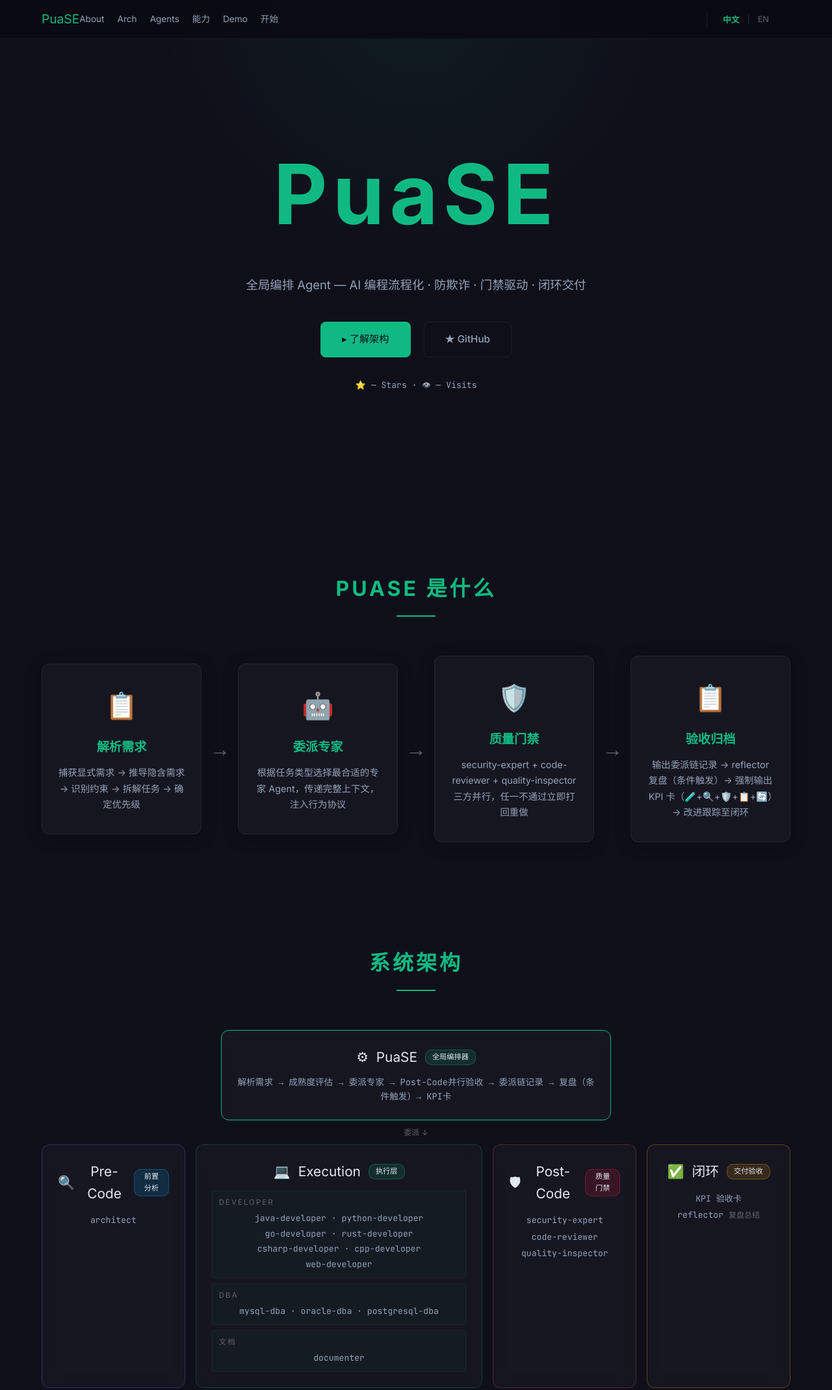
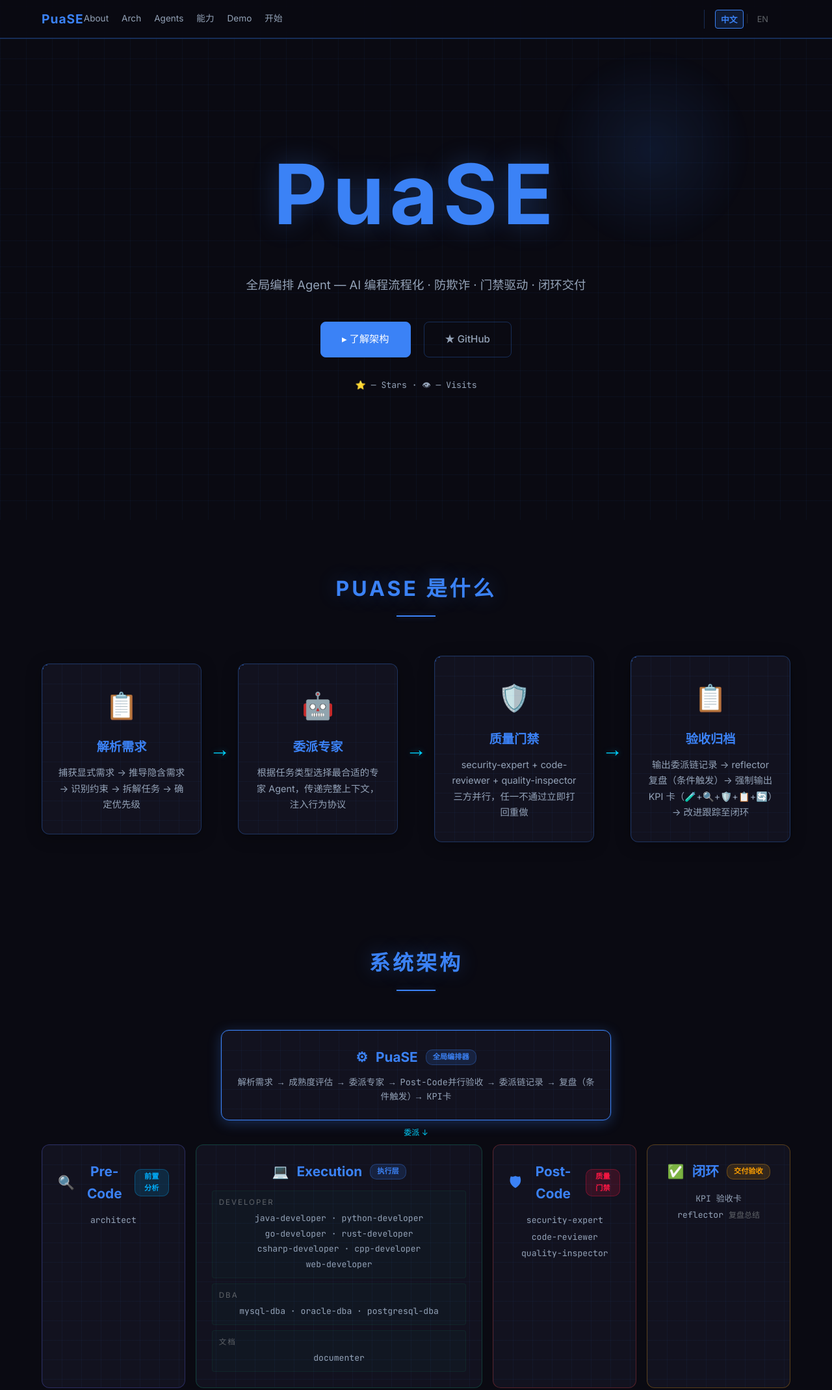
Before and after one commit to zeekling/PuaSE, a website built with Vite: page website/index.html in a window 1280 px wide. Shown: the top 2139 px of the page at 65% size. Built offline with nearby package versions, Linux system fonts and the light colour scheme; no server answers; files whose address does not match are found by name.

Commit message:
feat: redesign website with royal blue grid tech theme

```diff
--- a/website/src/style.css
+++ b/website/src/style.css
@@ -1,21 +1,43 @@
 :root {
-  --bg-primary: #0f0f1a;
+  /* 主背景色 */
+  --bg-primary: #0a0a12;
   --bg-card: #12121f;
   --bg-elevated: #1a1a2e;
-  --emerald: #10b981;
-  --hover-emerald: #059669;
-  --status-red: #ef4444;
-  --indigo: #6366f1;
+
+  /* 皇家蓝科技风 */
+  --primary-blue: #3b82f6;
+  --primary-blue-dark: #2563eb;
+  --primary-blue-light: #60a5fa;
+  --cyan-accent: #00d4ff;
+
+  /* 文字 */
   --text-primary: #e2e8f0;
   --text-secondary: #94a3b8;
   --text-dim: #5f6368;
-  --text-muted: #64748b;
-  --glass-bg: rgba(255, 255, 255, 0.03);
-  --glass-border: rgba(255, 255, 255, 0.06);
-  --glass-blur: 12px;
+
+  /* 边框色 */
+  --border-primary: rgba(59, 130, 246, 0.3);
+  --border-hover: rgba(59, 130, 246, 0.6);
+
+  /* 发光效果 */
+  --glow-primary: rgba(59, 130, 246, 0.3);
+  --glow-hover: rgba(59, 130, 246, 0.5);
+  --glow-strong: rgba(0, 212, 255, 0.4);
+
+  /* 科技网格图案 */
+  --grid-color: rgba(59, 130, 246, 0.05);
+
+  /* 语义色（保留） */
+  --status-success: #10b981;
+  --status-warning: #f59e0b;
+  --status-error: #ef4444;
+  --status-info: #3b82f6;
+
+  /* 字体（保留） */
   --font-heading: 'Inter', sans-serif;
   --font-body: 'Inter', -apple-system, BlinkMacSystemFont, sans-serif;
   --font-code: 'JetBrains Mono', monospace;
+
   --max-width: 1200px;
   --nav-height: 60px;
 }
@@ -40,12 +62,12 @@
 }
 
 a {
-  color: var(--emerald);
+  color: var(--primary-blue);
   text-decoration: none;
   transition: color 0.3s;
 }
 a:hover {
-  color: var(--indigo);
+  color: var(--primary-blue-light);
 }
 
 .section {
@@ -60,18 +82,20 @@
   font-size: 2rem;
   text-align: center;
   margin-bottom: 60px;
-  color: var(--emerald);
+  color: var(--primary-blue);
   text-transform: uppercase;
   letter-spacing: 4px;
   position: relative;
+  text-shadow: 0 0 30px var(--glow-primary);
 }
 .section-title::after {
   content: '';
   display: block;
   width: 60px;
   height: 2px;
-  background: var(--emerald);
+  background: var(--primary-blue);
   margin: 16px auto 0;
+  box-shadow: 0 0 10px var(--glow-primary);
 }
 
 /* Scroll animations */
@@ -103,14 +127,21 @@
   transform: translateX(0);
 }
 
+/* === 科技网格背景 === */
+.grid-bg {
+  background-image:
+    linear-gradient(var(--grid-color) 1px, transparent 1px),
+    linear-gradient(90deg, var(--grid-color) 1px, transparent 1px);
+  background-size: 30px 30px;
+}
+
 /* === Navigation === */
 .nav {
   position: fixed;
   top: 0; left: 0; right: 0;
   z-index: 100;
-  background: rgba(10, 10, 18, 0.9);
-  backdrop-filter: blur(10px);
-  border-bottom: 1px solid var(--glass-border);
+  background: rgba(10, 10, 18, 0.95);
+  border-bottom: 2px solid var(--border-primary);
   height: var(--nav-height);
 }
 .nav-inner {
@@ -125,15 +156,28 @@
 .nav-logo {
   font-family: var(--font-heading);
   font-size: 1.2rem;
-  color: var(--emerald) !important;
+  color: var(--primary-blue) !important;
+  font-weight: 700;
+  letter-spacing: 1px;
 }
 .nav-links { display: flex; gap: 20px; }
 .nav-links a {
   font-size: 0.85rem;
   color: var(--text-secondary) !important;
   transition: color 0.3s;
+  position: relative;
 }
-.nav-links a:hover { color: var(--emerald) !important; }
+.nav-links a::after {
+  content: '';
+  position: absolute;
+  bottom: -4px; left: 0;
+  width: 0; height: 2px;
+  background: var(--primary-blue);
+  box-shadow: 0 0 8px var(--glow-primary);
+  transition: width 0.3s ease;
+}
+.nav-links a:hover { color: var(--primary-blue) !important; }
+.nav-links a:hover::after { width: 100%; }
 .nav-toggle { display: none; background: none; border: none; color: var(--text-primary); font-size: 1.5rem; cursor: pointer; }
 
 /* Language Toggle */
@@ -143,11 +187,11 @@
   gap: 4px;
   margin-left: auto;
   padding-left: 16px;
-  border-left: 1px solid var(--glass-border);
+  border-left: 1px solid var(--border-primary);
 }
 .lang-btn {
   background: none;
-  border: none;
+  border: 1px solid transparent;
   color: var(--text-dim);
   font-family: var(--font-body);
   font-size: 0.8rem;
@@ -157,10 +201,13 @@
   transition: all 0.3s;
 }
 .lang-btn:hover {
+  border-color: var(--border-primary);
   color: var(--text-secondary);
 }
 .lang-btn.active {
-  color: var(--emerald);
+  background: rgba(59, 130, 246, 0.15);
+  border-color: var(--primary-blue);
+  color: var(--primary-blue);
   font-weight: 600;
 }
 .lang-divider {
@@ -175,12 +222,12 @@
   align-items: center;
   margin-left: 12px;
   padding-left: 12px;
-  border-left: 1px solid var(--glass-border);
+  border-left: 1px solid var(--border-primary);
 }
 .version-select {
   background: transparent;
   color: var(--text-primary);
-  border: 1px solid var(--glass-border);
+  border: 1px solid var(--border-primary);
   border-radius: 4px;
   padding: 4px 8px;
   font-family: var(--font-code);
@@ -190,7 +237,7 @@
   transition: border-color 0.3s;
 }
 .version-select:hover {
-  border-color: var(--emerald);
+  border-color: var(--primary-blue);
 }
 .version-select option {
   background: var(--bg-card);
@@ -205,16 +252,28 @@
   align-items: center;
   justify-content: center;
   overflow: hidden;
+  background: var(--bg-primary);
 }
 .hero::before {
   content: '';
   position: absolute;
-  top: -50%;
-  left: 50%;
-  transform: translateX(-50%);
-  width: 800px;
-  height: 800px;
-  background: radial-gradient(circle, rgba(16, 185, 129, 0.08) 0%, transparent 70%);
+  top: 0; left: 0; right: 0; bottom: 0;
+  background-image:
+    linear-gradient(var(--grid-color) 1px, transparent 1px),
+    linear-gradient(90deg, var(--grid-color) 1px, transparent 1px);
+  background-size: 40px 40px;
+  animation: grid-move 20s linear infinite;
+  pointer-events: none;
+}
+.hero::after {
+  content: '';
+  position: absolute;
+  top: 10%; right: 10%;
+  width: 300px; height: 300px;
+  background: radial-gradient(circle, var(--glow-primary) 0%, transparent 70%);
+  border-radius: 50%;
+  opacity: 0.3;
+  animation: pulse 4s ease-in-out infinite;
   pointer-events: none;
 }
 .hero-content {
@@ -226,19 +285,20 @@
 .hero-title {
   font-family: var(--font-heading);
   font-size: clamp(3.5rem, 12vw, 8rem);
-  font-weight: 700;
-  color: var(--emerald);
+  font-weight: 800;
+  color: var(--primary-blue);
   letter-spacing: 8px;
   margin-bottom: 20px;
+  text-shadow: 0 0 40px var(--glow-primary);
 }
 .hero-subtitle {
   font-family: var(--font-code);
   font-size: clamp(1rem, 2.5vw, 1.5rem);
-  color: var(--text-secondary);
+  color: var(--cyan-accent);
   min-height: 2em;
   margin-bottom: 16px;
 }
-.hero-subtitle::before { content: '> '; color: var(--emerald); }
+.hero-subtitle::before { content: '> '; color: var(--primary-blue); }
 .hero-desc {
   font-size: clamp(0.9rem, 1.8vw, 1.15rem);
   color: var(--text-secondary);
@@ -267,22 +327,26 @@
   border: 1px solid transparent;
 }
 .btn-primary {
-  background: var(--emerald);
-  color: var(--bg-primary);
-  border-color: var(--emerald);
+  background: var(--primary-blue);
+  color: #fff;
+  border-color: var(--primary-blue);
 }
 .btn-primary:hover {
   background: transparent;
-  color: var(--hover-emerald);
-  box-shadow: 0 0 0 1px var(--hover-emerald);
+  color: var(--primary-blue);
+  box-shadow:
+    0 0 20px var(--glow-hover),
+    0 0 40px var(--glow-strong);
 }
 .btn-secondary {
   background: transparent;
   color: var(--text-secondary);
-  border-color: var(--glass-border);
+  border-color: var(--border-primary);
 }
 .btn-secondary:hover {
-  border-color: var(--hover-emerald);
+  border-color: var(--primary-blue);
+  color: var(--primary-blue);
+  box-shadow: 0 0 15px var(--glow-primary);
 }
 
 /* === Hero Stats === */
@@ -296,20 +360,49 @@
   min-height: 1.5em;
 }
 .hero-stats:hover {
-  color: var(--hover-emerald);
+  color: var(--primary-blue);
 }
 
-/* === Glass Card Base === */
+/* === Card Base（深色 + 网格 + 蓝色边框 + 发光） === */
 .glass-card {
-  background: var(--glass-bg);
-  border: 1px solid var(--glass-border);
+  position: relative;
+  overflow: hidden;
+  background: var(--bg-card);
+  border: 1px solid var(--border-primary);
   border-radius: 12px;
   box-shadow: 0 4px 24px rgba(0, 0, 0, 0.3);
   transition: all 0.3s ease;
 }
+.glass-card::before {
+  content: '';
+  position: absolute;
+  top: 0; left: 0; right: 0; bottom: 0;
+  background-image:
+    linear-gradient(var(--grid-color) 1px, transparent 1px),
+    linear-gradient(90deg, var(--grid-color) 1px, transparent 1px);
+  background-size: 30px 30px;
+  pointer-events: none;
+}
+.glass-card::after {
+  content: '';
+  position: absolute;
+  top: 0; left: 0;
+  width: 8px; height: 8px;
+  border-top: 2px solid var(--primary-blue);
+  border-left: 2px solid var(--primary-blue);
+  border-radius: 4px 0 12px 0;
+  opacity: 0.6;
+  transition: opacity 0.3s ease;
+}
 .glass-card:hover {
-  border-color: var(--emerald);
-  box-shadow: 0 8px 32px rgba(0, 0, 0, 0.5);
+  border-color: var(--border-hover);
+  box-shadow:
+    0 0 20px var(--glow-hover),
+    0 4px 24px rgba(0, 0, 0, 0.4);
+  transform: translateY(-4px);
+}
+.glass-card:hover::after {
+  opacity: 1;
 }
 
 /* === Flow Cards === */
@@ -327,16 +420,14 @@
   padding: 32px 24px;
   text-align: center;
 }
-.flow-card:hover {
-  transform: translateY(-4px);
-}
 .flow-icon { font-size: 2.5rem; margin-bottom: 16px; }
-.flow-card h3 { font-family: var(--font-heading); font-size: 1.2rem; color: var(--emerald); margin-bottom: 12px; }
+.flow-card h3 { font-family: var(--font-heading); font-size: 1.2rem; color: var(--primary-blue); margin-bottom: 12px; }
 .flow-card p { font-size: 0.9rem; color: var(--text-secondary); line-height: 1.7; }
 .flow-arrow {
   font-size: 2rem;
-  color: var(--text-dim);
+  color: var(--cyan-accent);
   font-family: var(--font-heading);
+  text-shadow: 0 0 10px var(--glow-strong);
 }
 
 
@@ -348,18 +439,38 @@
   gap: 8px;
 }
 .arch-layer {
+  position: relative;
+  overflow: hidden;
   border-radius: 12px;
   padding: 24px;
   text-align: center;
   transition: all 0.3s ease;
   cursor: default;
 }
+.arch-layer::before {
+  content: '';
+  position: absolute;
+  top: 0; left: 0; right: 0; bottom: 0;
+  background-image:
+    linear-gradient(var(--grid-color) 1px, transparent 1px),
+    linear-gradient(90deg, var(--grid-color) 1px, transparent 1px);
+  background-size: 30px 30px;
+  pointer-events: none;
+}
 .arch-orchestrator {
-  background: var(--glass-bg);
-  border: 1px solid var(--emerald);
+  background: var(--bg-card);
+  border: 1px solid var(--primary-blue);
   min-width: 400px;
   max-width: 600px;
-  backdrop-filter: blur(var(--glass-blur));
+  box-shadow:
+    0 4px 20px var(--glow-primary),
+    0 0 0 1px rgba(59, 130, 246, 0.1);
+}
+.arch-orchestrator:hover {
+  border-color: var(--border-hover);
+  box-shadow:
+    0 0 25px var(--glow-hover),
+    0 4px 20px rgba(0, 0, 0, 0.4);
 }
 .arch-layer-header {
   display: flex;
@@ -368,53 +479,51 @@
   gap: 12px;
   margin-bottom: 12px;
 }
-.arch-layer-header span { font-family: var(--font-heading); font-size: 1.3rem; }
+.arch-layer-header span { font-family: var(--font-heading); font-size: 1.3rem; font-weight: 700; color: var(--primary-blue); }
 .arch-icon { font-size: 1.5rem; }
 .arch-badge {
   font-size: 0.7rem !important;
   padding: 2px 10px;
   border-radius: 10px;
-  background: rgba(16, 185, 129, 0.15);
-  border: 1px solid rgba(16, 185, 129, 0.3);
+  background: rgba(59, 130, 246, 0.15);
+  border: 1px solid rgba(59, 130, 246, 0.3);
+  color: var(--primary-blue);
 }
 .arch-layer-desc { font-size: 0.85rem; color: var(--text-secondary); font-family: var(--font-code); }
 .arch-connector {
   font-family: var(--font-heading);
   font-size: 0.75rem;
-  color: var(--text-dim);
+  color: var(--cyan-accent);
   text-align: center;
   line-height: 1.8;
 }
 .arch-columns { display: grid; grid-template-columns: 1fr 2fr 1fr 1fr; gap: 16px; }
 .arch-precode {
-  background: var(--glass-bg);
+  background: var(--bg-card);
   border: 1px solid rgba(99, 102, 241, 0.3);
   min-width: 0;
-  backdrop-filter: blur(var(--glass-blur));
 }
-.arch-precode:hover { border-color: rgba(99, 102, 241, 0.5); }
-.arch-precode .arch-badge { background: rgba(0,176,255,0.15); border-color: rgba(0,176,255,0.3); }
+.arch-precode:hover { border-color: rgba(99, 102, 241, 0.5); box-shadow: 0 0 20px rgba(99, 102, 241, 0.2); }
+.arch-precode .arch-badge { background: rgba(0,176,255,0.15); border-color: rgba(0,176,255,0.3); color: #00b0ff; }
 .arch-exec {
-  background: var(--glass-bg);
+  background: var(--bg-card);
   border: 1px solid rgba(16, 185, 129, 0.25);
   min-width: 0;
-  backdrop-filter: blur(var(--glass-blur));
 }
 .arch-postcode {
-  background: var(--glass-bg);
+  background: var(--bg-card);
   border: 1px solid rgba(239, 68, 68, 0.3);
   min-width: 0;
-  backdrop-filter: blur(var(--glass-blur));
 }
-.arch-postcode .arch-badge { background: rgba(255,23,68,0.15); border-color: rgba(255,23,68,0.3); }
+.arch-postcode:hover { box-shadow: 0 0 20px rgba(239, 68, 68, 0.15); }
+.arch-postcode .arch-badge { background: rgba(255,23,68,0.15); border-color: rgba(255,23,68,0.3); color: #ff1744; }
 .arch-closure {
-  background: var(--glass-bg);
+  background: var(--bg-card);
   border: 1px solid rgba(245, 158, 11, 0.3);
   min-width: 0;
-  backdrop-filter: blur(var(--glass-blur));
 }
-.arch-closure:hover { border-color: rgba(245, 158, 11, 0.5); }
-.arch-closure .arch-badge { background: rgba(245,158,11,0.15); border-color: rgba(245,158,11,0.3); }
+.arch-closure:hover { border-color: rgba(245, 158, 11, 0.5); box-shadow: 0 0 20px rgba(245, 158, 11, 0.2); }
+.arch-closure .arch-badge { background: rgba(245,158,11,0.15); border-color: rgba(245,158,11,0.3); color: #ffa000; }
 .arch-agents { list-style: none; margin-top: 8px; }
 .arch-agents li { font-family: var(--font-code); font-size: 0.82rem; color: var(--text-secondary); padding: 3px 0; line-height: 1.5; }
 .arch-exec-subgroups { display: flex; flex-direction: column; gap: 8px; margin-top: 4px; }
@@ -444,7 +553,7 @@
 .agent-subgroup {
   margin-bottom: 24px;
   padding-left: 16px;
-  border-left: 1px solid var(--glass-border);
+  border-left: 1px solid var(--border-primary);
 }
 .agent-subgroup:last-child { margin-bottom: 0; }
 .agent-subgroup-label {
@@ -468,7 +577,7 @@
   color: var(--text-primary);
   margin-bottom: 16px;
   padding-left: 8px;
-  border-left: 3px solid var(--emerald);
+  border-left: 3px solid var(--primary-blue);
 }
 .agent-group-label span { font-size: 0.8rem; color: var(--text-dim); font-weight: 400; margin-left: 8px; }
 .agent-cards { display: flex; flex-wrap: wrap; gap: 12px; }
@@ -484,7 +593,7 @@
   transform: translateY(-4px);
 }
 .agent-emoji { font-size: 1.8rem; margin-bottom: 8px; }
-.agent-name { font-family: var(--font-body); font-size: 0.85rem; color: var(--emerald); margin-bottom: 4px; word-break: break-all; }
+.agent-name { font-family: var(--font-body); font-size: 0.85rem; color: var(--primary-blue); margin-bottom: 4px; word-break: break-all; }
 .agent-desc { font-size: 0.75rem; color: var(--text-dim); }
 
 /* === Modal === */
@@ -494,22 +603,22 @@
   z-index: 1000;
   left: 0; top: 0;
   width: 100%; height: 100%;
-  background: rgba(0,0,0,0.85);
-  backdrop-filter: blur(4px);
+  background: rgba(10, 10, 18, 0.9);
   align-items: center;
   justify-content: center;
 }
 .modal.show { display: flex; }
 .modal-content {
   background: var(--bg-card);
-  border: 1px solid var(--glass-border);
+  border: 1px solid var(--border-primary);
   border-radius: 12px;
   padding: 40px;
   max-width: 500px;
   width: 90%;
   position: relative;
-  backdrop-filter: blur(var(--glass-blur));
-  box-shadow: 0 8px 32px rgba(0, 0, 0, 0.3);
+  box-shadow:
+    0 8px 32px rgba(0, 0, 0, 0.4),
+    0 0 30px var(--glow-primary);
 }
 .modal-close {
   position: absolute;
@@ -523,8 +632,8 @@
   line-height: 1;
   transition: color 0.3s;
 }
-.modal-close:hover { color: var(--status-red); }
-#modal-body h3 { font-family: var(--font-heading); color: var(--emerald); margin-bottom: 16px; }
+.modal-close:hover { color: var(--status-error); }
+#modal-body h3 { font-family: var(--font-heading); color: var(--primary-blue); margin-bottom: 16px; }
 #modal-body p { color: var(--text-secondary); line-height: 1.8; margin-bottom: 8px; }
 
 /* === Capabilities Grid === */
@@ -537,18 +646,20 @@
   padding: 28px 24px;
 }
 .cap-icon { font-size: 2rem; margin-bottom: 12px; }
-.cap-card h3 { font-family: var(--font-heading); font-size: 1rem; color: var(--emerald); margin-bottom: 8px; }
+.cap-card h3 { font-family: var(--font-heading); font-size: 1rem; color: var(--primary-blue); margin-bottom: 8px; }
 .cap-card p { font-size: 0.85rem; color: var(--text-secondary); line-height: 1.7; }
 
 /* === Terminal === */
 .terminal {
   background: #07070d;
-  border: 1px solid var(--glass-border);
+  border: 1px solid var(--border-primary);
   border-radius: 8px;
   overflow: hidden;
   max-width: 700px;
   margin: 0 auto;
-  box-shadow: 0 4px 24px rgba(0,0,0,0.4);
+  box-shadow:
+    0 4px 20px rgba(0, 0, 0, 0.4),
+    0 0 20px var(--glow-primary);
 }
 .terminal-header {
   background: #0a0a14;
@@ -556,7 +667,7 @@
   display: flex;
   align-items: center;
   gap: 8px;
-  border-bottom: 1px solid var(--glass-border);
+  border-bottom: 1px solid var(--border-primary);
 }
 .terminal-dot { width: 10px; height: 10px; border-radius: 50%; }
 .dot-red { background: #ff5f56; }
@@ -565,7 +676,7 @@
 .terminal-title { font-family: var(--font-code); font-size: 0.75rem; color: var(--text-dim); margin-left: 8px; }
 .terminal-body { padding: 20px; font-family: var(--font-code); font-size: 0.85rem; line-height: 1.9; }
 .terminal-line { white-space: pre-wrap; word-break: break-all; }
-.prompt { color: var(--emerald); }
+.prompt { color: var(--primary-blue); }
 .cmd { color: var(--text-primary); }
 .output { color: #94a3b8; padding-left: 12px; }
 
@@ -578,19 +689,24 @@
 .started-card {
   padding: 32px;
 }
-.started-card h3 { font-family: var(--font-heading); font-size: 1.2rem; color: var(--emerald); margin-bottom: 16px; }
+.started-card h3 { font-family: var(--font-heading); font-size: 1.2rem; color: var(--primary-blue); margin-bottom: 16px; }
 .started-card p { font-size: 0.9rem; color: var(--text-secondary); margin-bottom: 16px; }
 .code-block {
-  background: #0d0d1a;
-  border: 1px solid var(--glass-border);
+  background: rgba(10, 10, 18, 0.8);
+  border: 1px solid var(--border-primary);
   border-radius: 8px;
   padding: 12px 16px;
   font-family: var(--font-code);
   font-size: 0.85rem;
-  color: var(--emerald);
+  color: var(--cyan-accent);
   margin-bottom: 12px;
   overflow-x: auto;
   white-space: pre-wrap;
+  transition: all 0.3s;
+}
+.code-block:hover {
+  border-color: var(--primary-blue);
+  box-shadow: 0 0 15px var(--glow-primary);
 }
 .text-dim { font-size: 0.8rem !important; color: var(--text-dim) !important; }
 .btn-sm { padding: 8px 20px; font-size: 0.85rem; }
@@ -598,14 +714,14 @@
 .contrib-list li { font-size: 0.9rem; color: var(--text-secondary); line-height: 2; }
 .install-params { padding-left: 20px; margin-bottom: 16px; }
 .install-params li { font-size: 0.85rem; color: var(--text-secondary); line-height: 1.8; }
-.install-params code, .started-card code { background: #0d0d1a; padding: 2px 6px; border-radius: 4px; font-family: var(--font-code); color: var(--emerald); }
+.install-params code, .started-card code { background: #0d0d1a; padding: 2px 6px; border-radius: 4px; font-family: var(--font-code); color: var(--cyan-accent); }
 .started-card h4 { font-size: 0.95rem; color: var(--text-primary); margin: 16px 0 8px; font-weight: 600; }
 
 /* === Footer === */
 .footer {
   text-align: center;
   padding: 60px 24px;
-  border-top: 1px solid var(--glass-border);
+  border-top: 2px solid var(--border-primary);
   margin-top: 40px;
 }
 .footer-quote {
@@ -624,9 +740,26 @@
   margin-bottom: 24px;
 }
 .footer-links a { font-size: 0.85rem; color: var(--text-secondary); transition: color 0.3s; }
-.footer-links a:hover { color: var(--emerald); }
+.footer-links a:hover { color: var(--primary-blue); }
 .footer-copy { font-size: 0.8rem; color: var(--text-dim); margin-bottom: 8px; }
-.footer-pua { font-family: var(--font-code); font-size: 0.75rem; color: var(--status-red); opacity: 0.5; }
+.footer-pua { font-family: var(--font-code); font-size: 0.75rem; color: var(--status-error); opacity: 0.5; }
+
+/* === Animations === */
+@keyframes grid-move {
+  0% { background-position: 0 0; }
+  100% { background-position: 0 40px; }
+}
+
+@keyframes pulse {
+  0%, 100% {
+    opacity: 0.3;
+    transform: scale(1);
+  }
+  50% {
+    opacity: 0.5;
+    transform: scale(1.1);
+  }
+}
 
 /* === Responsive === */
 @media (max-width: 768px) {
@@ -640,7 +773,7 @@
     background: rgba(10,10,18,0.98);
     flex-direction: column;
     padding: 20px 24px;
-    border-bottom: 1px solid var(--glass-border);
+    border-bottom: 2px solid var(--border-primary);
   }
   .nav-links.open { display: flex; }
   .nav-toggle { display: block; }
@@ -650,7 +783,7 @@
     padding-top: 10px;
     margin-top: 10px;
     border-left: none;
-    border-top: 1px solid var(--glass-border);
+    border-top: 1px solid var(--border-primary);
     width: 100%;
     justify-content: center;
   }
@@ -671,10 +804,18 @@
   .caps-grid { grid-template-columns: 1fr; }
   .agent-card { max-width: none; flex: 1 1 calc(50% - 12px); min-width: 100px; }
   .started-grid { grid-template-columns: 1fr; }
+
+  /* 移动端网格密度调大（更稀疏） */
+  .hero::before { background-size: 50px 50px; animation-duration: 12s; }
+  .glass-card::before { background-size: 40px 40px; }
+  .arch-layer::before { background-size: 40px 40px; }
 }
 
 @media (max-width: 480px) {
   .agent-card { flex: 1 1 100%; }
   .hero-actions { flex-direction: column; align-items: center; }
   .btn { width: 100%; justify-content: center; }
+  .hero-title { letter-spacing: 4px; }
+  .modal-content { padding: 24px; width: 95%; }
+  .terminal { max-width: 100%; }
 }
```
